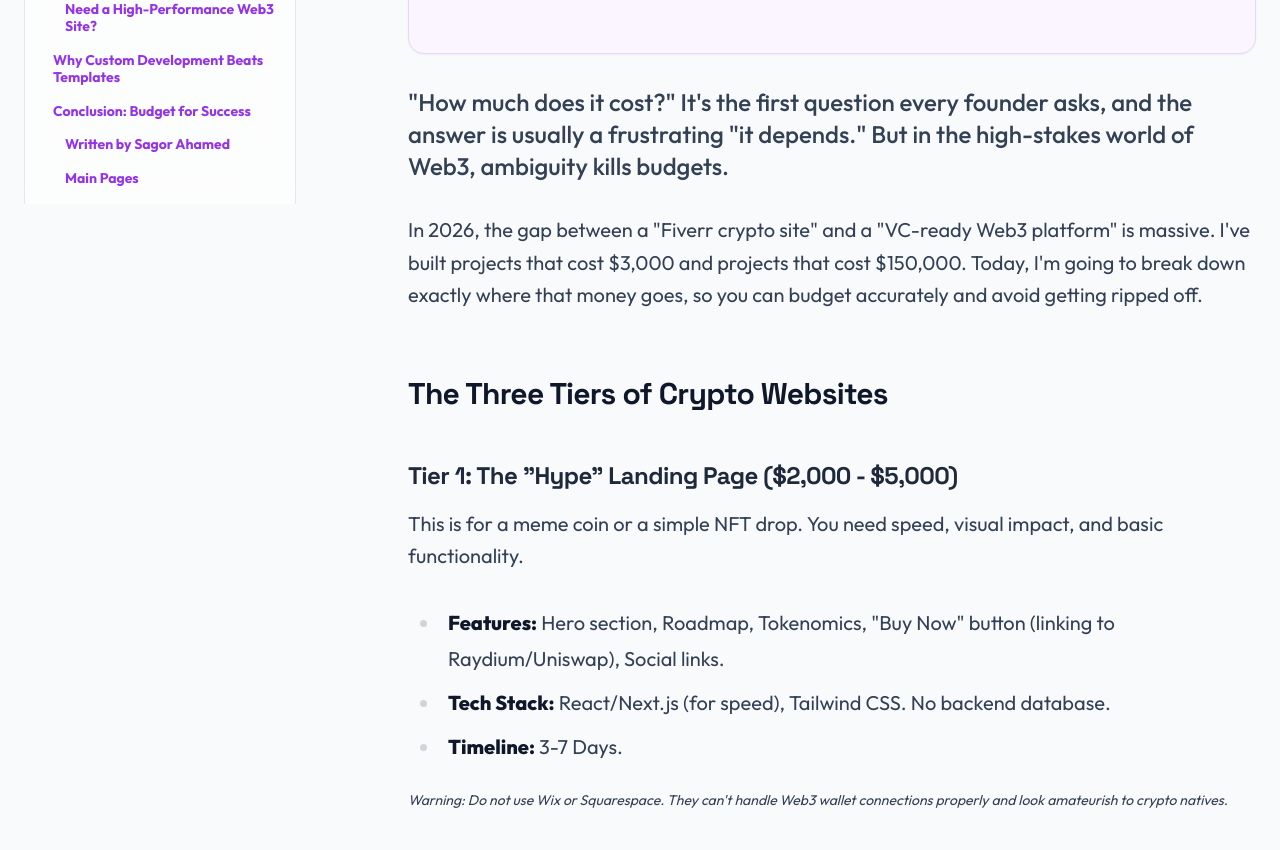
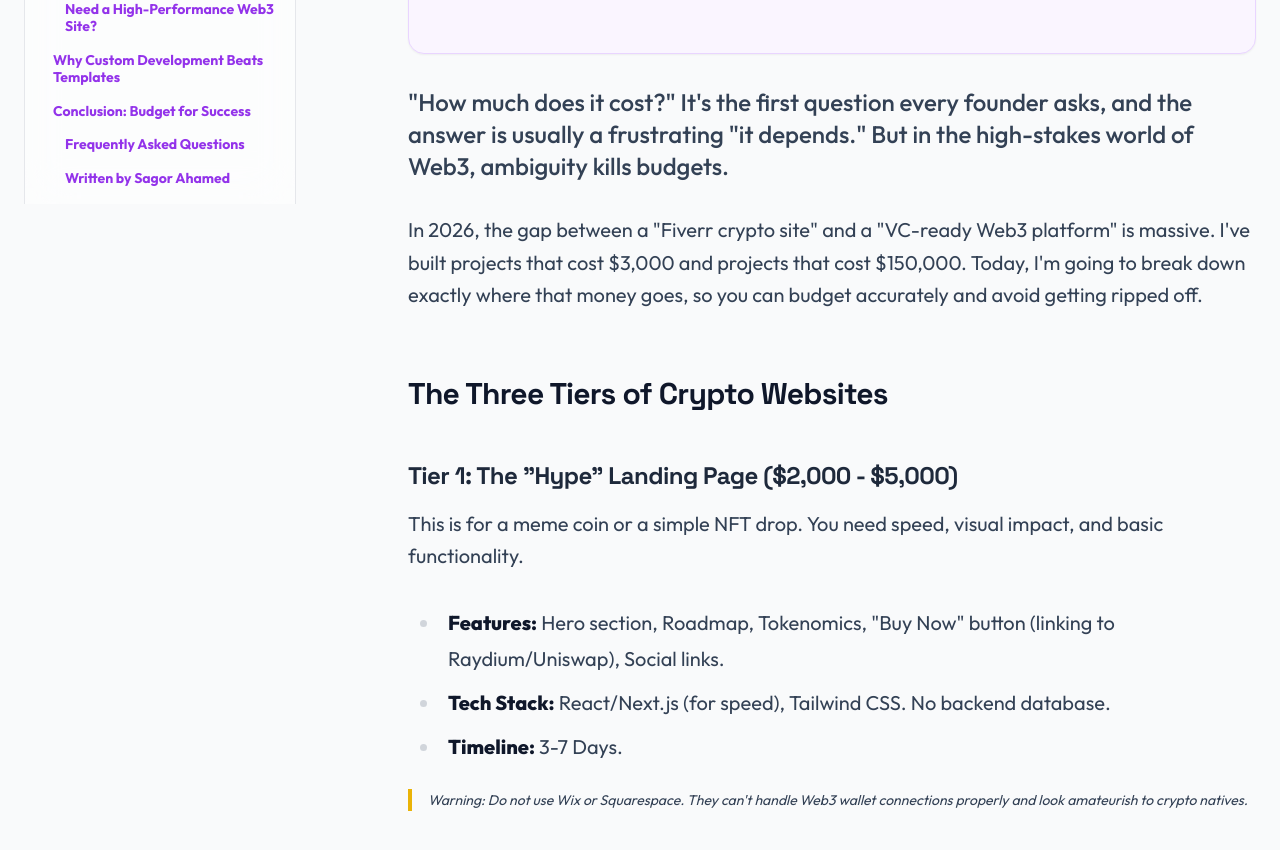
Before and after one commit to cryptowebbuild/CryptoWebBuild-, a React (Vite) app: page /blog/crypto-website-cost in a window 1280 px wide. Shown: the part 1940-2790 px from the top of the page. Built offline with nearby package versions, Linux system fonts and the light colour scheme.

Commit message:
Update CryptoCost.tsx

```diff
--- a/pages/blog/CryptoCost.tsx
+++ b/pages/blog/CryptoCost.tsx
@@ -18,11 +18,12 @@ const CryptoCost: React.FC = () => {
       title="How Much Does a Crypto Website Cost in 2026? A Transparent Pricing Guide"
       description="Detailed breakdown of Web3 development costs. From simple landing pages to full DEXs and NFT marketplaces. Don't get ripped off."
       publishedTime="2025-01-20"
-      image="/hero-avatar.webp"
       category="Web3 Development"
-      readTime="15 min read"
+      // Note: readTime is auto-calculated.
+      // Note: image is auto-generated based on category/title, but forcing a business-focused one here:
+      image="https://images.unsplash.com/photo-1554224155-8d04cb21cd6c?auto=format&fit=crop&w=1200"
       keywords={['crypto website cost', 'web3 development pricing', 'smart contract cost', 'nft marketplace cost', 'dex development cost']}
-      canonical="/blog/crypto-cost"
+      canonical="/blog/crypto-website-cost"
     >
       <KeyTakeaways points={takeaways} />
 
@@ -45,7 +46,7 @@ const CryptoCost: React.FC = () => {
         <li><strong>Tech Stack:</strong> React/Next.js (for speed), Tailwind CSS. No backend database.</li>
         <li><strong>Timeline:</strong> 3-7 Days.</li>
       </ul>
-      <p className="text-sm italic text-gray-500">Warning: Do not use Wix or Squarespace. They can't handle Web3 wallet connections properly and look amateurish to crypto natives.</p>
+      <p className="text-sm italic text-gray-500 border-l-4 border-yellow-500 pl-4 my-4">Warning: Do not use Wix or Squarespace. They can't handle Web3 wallet connections properly and look amateurish to crypto natives.</p>
 
       <h3>Tier 2: The dApp / Staking Platform ($10,000 - $30,000)</h3>
       <p>
@@ -102,11 +103,11 @@ const CryptoCost: React.FC = () => {
       </p>
       <ol>
         <li><strong>Security:</strong> WordPress is the most hacked platform on earth. Do you want your presale wallet address swapped by a malware plugin?</li>
-        <li><strong>Speed:</strong> Crypto users have zero patience. If your site takes 3 seconds to load, they assume it's a rug pull. Custom Next.js sites load in milliseconds (read my <Link to="/blog/static-vs-dynamic" className="text-purple-600 font-bold hover:underline">Static vs Dynamic guide</Link>).</li>
+        <li><strong>Speed:</strong> Crypto users have zero patience. If your site takes 3 seconds to load, they assume it's a rug pull. Custom Next.js sites load in milliseconds (read my <Link to="/blog/static-vs-dynamic-website" className="text-purple-600 font-bold hover:underline">Static vs Dynamic guide</Link>).</li>
         <li><strong>Trust:</strong> In 2026, investors are sophisticated. They can smell a template a mile away. Custom design signals "We have budget, we are serious, we are here to stay."</li>
       </ol>
 
-      <div className="bg-[#1e1e1e] p-6 rounded-xl overflow-x-auto my-8 border border-gray-700">
+      <div className="bg-[#1e1e1e] p-6 rounded-xl overflow-x-auto my-8 border border-gray-700 shadow-2xl">
         <h4 className="text-gray-400 text-sm mb-4 uppercase tracking-wider font-mono">Cost Estimation: Simple Staking dApp</h4>
         <table className="w-full text-left text-gray-300 font-mono text-sm">
           <thead>
@@ -132,8 +133,8 @@ const CryptoCost: React.FC = () => {
               <td className="py-2">Integration & Testing</td>
               <td className="py-2">$2,000</td>
             </tr>
-             <tr className="font-bold text-white">
-              <td className="py-2">TOTAL</td>
+             <tr className="font-bold text-white bg-gray-800/50">
+              <td className="py-2 pl-2">TOTAL ESTIMATE</td>
               <td className="py-2">~$11,500</td>
             </tr>
           </tbody>
@@ -147,6 +148,32 @@ const CryptoCost: React.FC = () => {
       <p>
         Plan your budget, prioritize security, and hire experts who understand the nuances of the blockchain.
       </p>
+
+      {/* FAQ for Schema */}
+      <div className="mt-16 pt-10 border-t border-gray-200 dark:border-white/10">
+        <h3 className="text-3xl font-bold mb-8 text-gray-900 dark:text-white">Frequently Asked Questions</h3>
+        <div className="space-y-6">
+            <div itemScope itemType="https://schema.org/Question">
+                <h4 className="text-xl font-bold text-gray-800 dark:text-gray-100 mb-2" itemProp="name">How much does a basic crypto landing page cost?</h4>
+                <div itemScope itemType="https://schema.org/Answer">
+                    <p className="text-gray-600 dark:text-gray-400" itemProp="text">A high-quality, custom-designed landing page built with React/Next.js typically costs between $2,000 and $5,000. This includes responsive design and basic animations.</p>
+                </div>
+            </div>
+            <div itemScope itemType="https://schema.org/Question">
+                <h4 className="text-xl font-bold text-gray-800 dark:text-gray-100 mb-2" itemProp="name">Why are dApps more expensive than regular websites?</h4>
+                <div itemScope itemType="https://schema.org/Answer">
+                    <p className="text-gray-600 dark:text-gray-400" itemProp="text">dApps require interaction with the blockchain via Smart Contracts and wallet providers. This involves complex state management, security considerations, and specialized libraries like Ethers.js or Wagmi.</p>
+                </div>
+            </div>
+            <div itemScope itemType="https://schema.org/Question">
+                <h4 className="text-xl font-bold text-gray-800 dark:text-gray-100 mb-2" itemProp="name">Do I really need an audit?</h4>
+                <div itemScope itemType="https://schema.org/Answer">
+                    <p className="text-gray-600 dark:text-gray-400" itemProp="text">Yes. If your contract holds user funds, an audit is mandatory. A single vulnerability can lead to a 100% loss of funds. Budget $5k minimum for this.</p>
+                </div>
+            </div>
+        </div>
+      </div>
+
     </BlogPostLayout>
   );
 };
```
